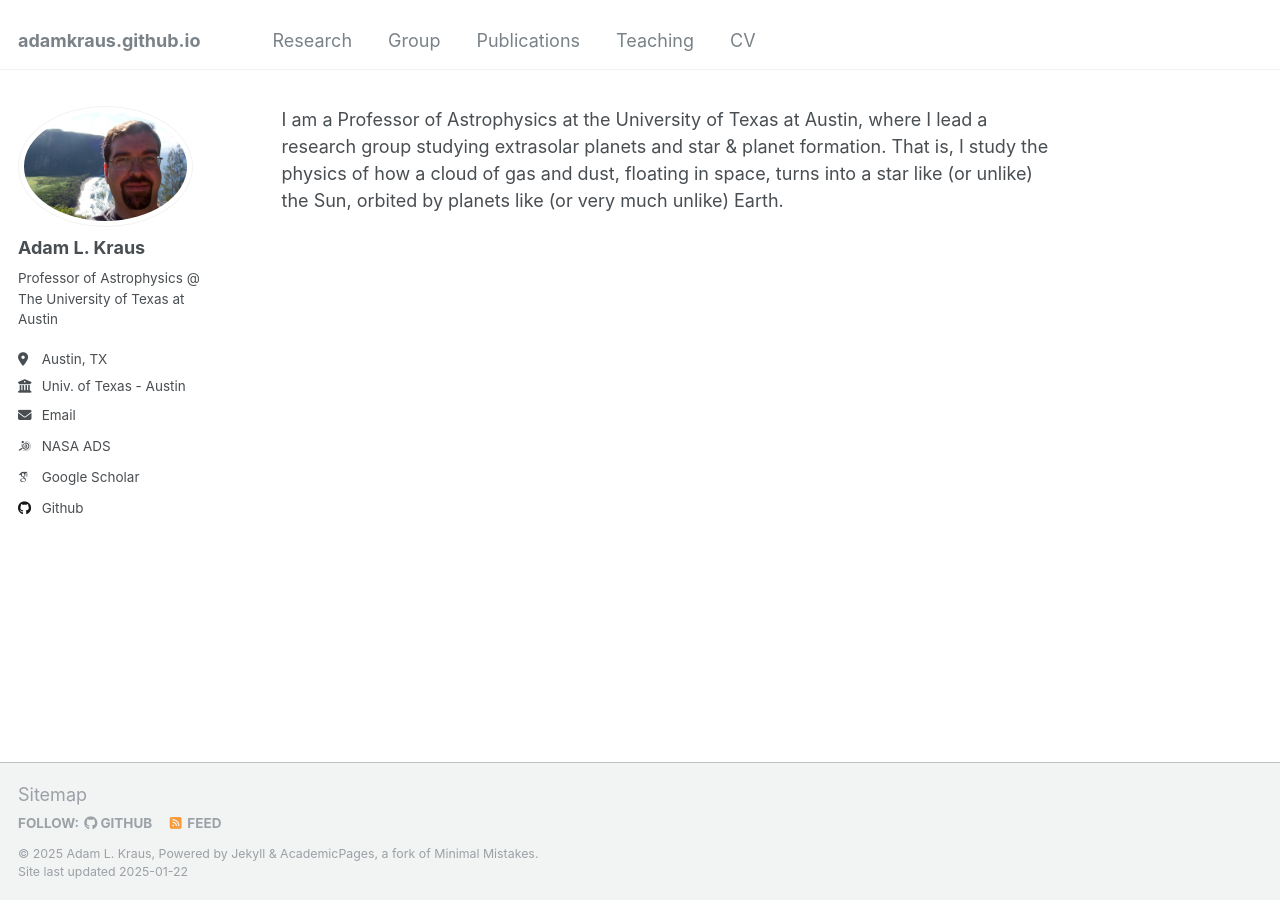
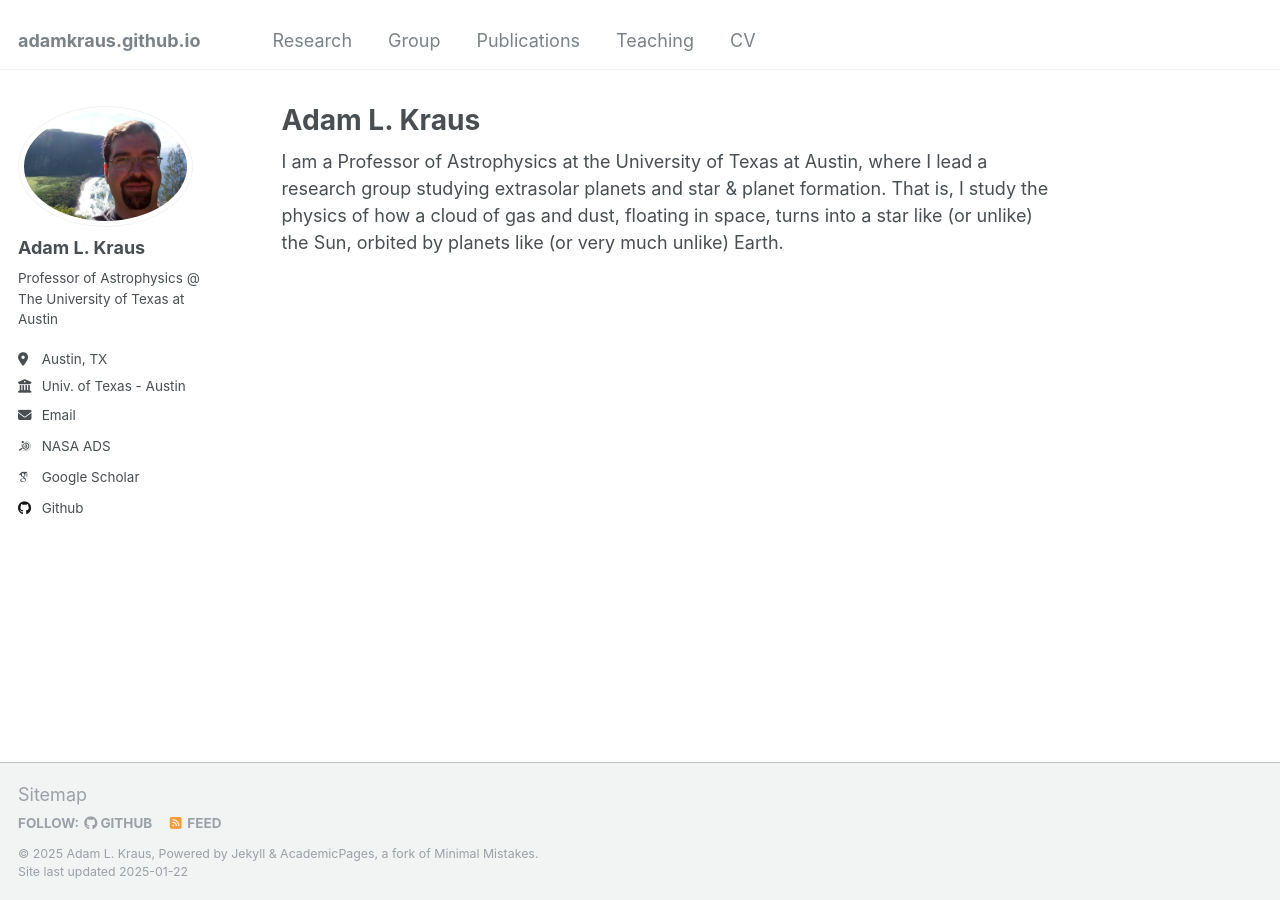
Before and after one commit to adamkraus/adamkraus.github.io, a Jekyll site: the page built from _pages/about.md, in a window 1280 px wide. Built offline with Jekyll 4.4.1, drawn with Linux system fonts in a browser that asks for light colours; some web fonts are replaced; our own code applies the rules of GitHub Pages for plain Markdown files.

Commit message:
Update about.md

```diff
--- a/_pages/about.md
+++ b/_pages/about.md
@@ -1,3 +1,10 @@
-
+---
+permalink: /
+title: "Adam L. Kraus"
+author_profile: true
+redirect_from:
+  - /about/
+  - /about.html
+---
 
 I am a Professor of Astrophysics at the University of Texas at Austin, where I lead a research group studying extrasolar planets and star & planet formation. That is, I study the physics of how a cloud of gas and dust, floating in space, turns into a star like (or unlike) the Sun, orbited by planets like (or very much unlike) Earth.
```
